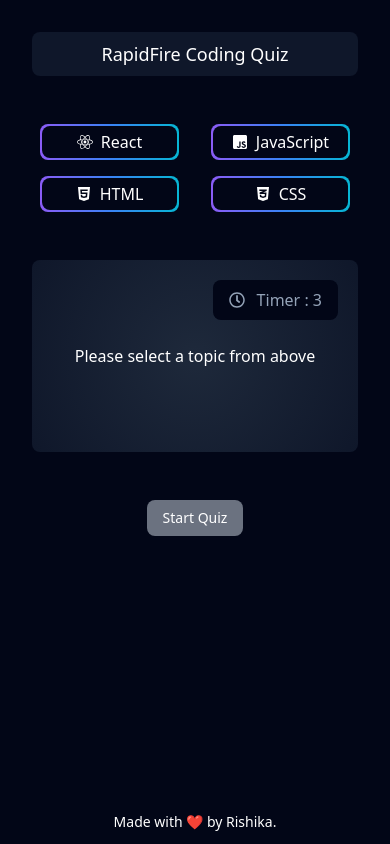
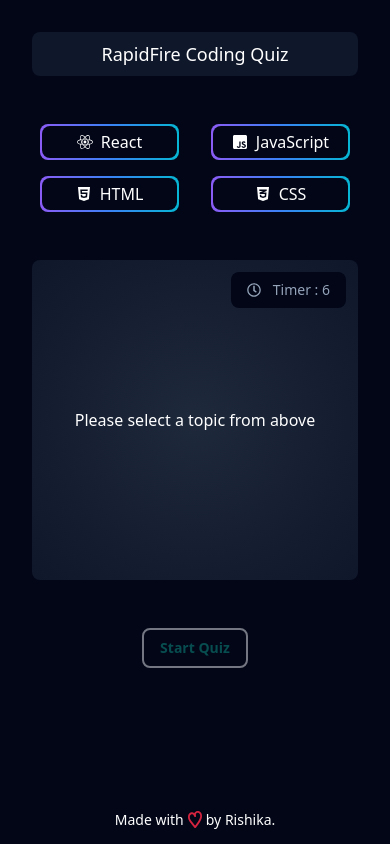
Before and after one commit to rishika06/rapidfire-quiz, a React (Vite) app: page / in a window 390 px wide. Built offline with nearby package versions, Linux system fonts and the light colour scheme.

Commit message:
updated timer, buttons and footer

```diff
--- a/index.html
+++ b/index.html
@@ -2,7 +2,7 @@
 <html lang="en">
   <head>
     <meta charset="UTF-8" />
-    <link rel="icon" type="image/svg+xml" href="/vite.svg" />
+    <link rel="icon" type="image/svg+xml" href="/quiz.png" />
     <meta name="viewport" content="width=device-width, initial-scale=1.0" />
     <title>Rapid Fire Code Quiz</title>
   </head>
--- a/src/App.tsx
+++ b/src/App.tsx
@@ -7,12 +7,10 @@
 import AllQuestions from "./components/AllQuestions";
 import Footer from "./components/Footer";
 
-import { FaArrowDown } from "react-icons/fa";
-
 function App() {
   const [topic, setTopic] = useState("");
 
-  const [timer, setTimer] = useState(3);
+  const [timer, setTimer] = useState(6);
   const [currentQuestion, setCurrentQuestion] = useState(0);
   const [startQuiz, setStartQuiz] = useState(false);
   const [showAllQuestions, setShowAllQuestions] = useState(false);
@@ -30,7 +28,7 @@
             ) {
               setCurrentQuestion(currentQuestion + 1);
 
-              return 3;
+              return 6;
             } else {
               setShowAllQuestions(true);
               return 0;
@@ -38,7 +36,7 @@
           }
           return prev - 1;
         });
-      }, 100);
+      }, 500);
 
       return () => clearInterval(interval);
     }
@@ -53,7 +51,7 @@
     setStartQuiz(false);
     setShowAllQuestions(false);
     setTopic("");
-    setTimer(3);
+    setTimer(6);
   };
 
   const question = selectedTopicData?.questions[currentQuestion];
@@ -63,20 +61,18 @@
       <h1 className="text-center text-lg md:text-xl bg-slate-900 rounded-lg py-2">
         RapidFire Coding Quiz
       </h1>
-
       <div className="grid grid-cols-2 gap-4 mt-12 md:grid-cols-4">
         <TopicOptions setTopic={setTopic} topic={topic} startQuiz={startQuiz} />
       </div>
-
       <div className="relative bg-custom-radial from-slate-800 to-slate-900 rounded-lg mt-12">
         {!showAllQuestions && (
-          <div className="absolute top-2 right-2 bg-slate-950 text-slate-400 px-4 py-2 rounded-lg mt-3 mr-3">
+          <div className="absolute top-0 right-0 bg-slate-950 text-slate-400 px-4 py-2 rounded-lg mt-3 mr-3">
             <Timer timer={timer} />
           </div>
         )}
 
         {/* QUESTION CARD */}
-        <div className="flex justify-center items-center text-white h-48 md:h-72">
+        <div className="flex justify-center items-center text-white h-80 md:h-72">
           {startQuiz ? (
             selectedTopicData?.questions &&
             !showAllQuestions &&
@@ -95,25 +91,20 @@
           {showAllQuestions && (
             <>
               <AllQuestions selectedTopicData={selectedTopicData} />
-              <div className="absolute bottom-4 right-4 transform -translate-x-1/2 mb-2">
-                <FaArrowDown />
-              </div>
             </>
           )}
         </div>
       </div>
-
       {/* BUTTONS */}
-
       <div className="flex justify-center items-center">
         {!startQuiz && (
           <button
-            className={`text-sm md:text-lg py-2 px-4 mt-12 rounded-lg transition-transform transform duration-300
-    ${
-      topic === ""
-        ? "bg-gray-500 cursor-not-allowed"
-        : "bg-custom-radial from-blue-600 via-blue-800 to-indigo-900 hover:bg-sky-950 hover:scale-105 hover:shadow-[0_0_8px_2px_rgba(75,0,130,0.8)] text-white"
-    }`}
+            className={`text-sm md:text-lg font-semibold py-2 px-4 mt-12 rounded-lg transition-transform transform duration-300 border-2 text-teal-600
+                        ${
+                          topic === ""
+                            ? "opacity-50 cursor-not-allowed"
+                            : "bg-slate-950"
+                        }`}
             onClick={startTimer}
             disabled={topic === ""}
           >
@@ -121,12 +112,21 @@
           </button>
         )}
 
+        {startQuiz && !showAllQuestions && (
+          <button
+            className="text-sm md:text-lg py-2 px-4 mt-12 rounded-lg border-2 font-semibold text-red-500"
+            onClick={resetQuiz}
+          >
+            Stop Quiz
+          </button>
+        )}
+
         {showAllQuestions && (
           <button
-            className="text-sm md:text-lg py-2 px-4 mt-12 rounded-lg bg-custom-radial from-cyan-700 via-blue-700 to-indigo-700 text-white hover:shadow-[0_0_8px_2px_rgba(0,255,255,0.5),0_0_8px_2px_rgba(0,0,255,0.5),0_0_8px_2px_rgba(75,0,130,0.5)]  transition-transform transform hover:scale-105 duration-300"
+            className="text-sm md:text-lg py-2 px-4 mt-12 rounded-lg border-2 font-semibold text-sky-500 "
             onClick={resetQuiz}
           >
-            Start Again
+            Reset Quiz
           </button>
         )}
       </div>
--- a/src/components/AllQuestions.tsx
+++ b/src/components/AllQuestions.tsx
@@ -13,7 +13,7 @@
 
 function AllQuestions({ selectedTopicData }: AllQuestionsProps) {
   return (
-    <div className="overflow-y-auto custom-scrollbar h-48 md:h-72">
+    <div className="overflow-y-auto custom-scrollbar h-80 md:h-72">
       {selectedTopicData?.questions?.map((item) => (
         <div key={item.id} className="m-4 p-2 bg-gray-900 rounded-lg text-base">
           <div>{item.question}</div>
--- a/src/components/Footer.tsx
+++ b/src/components/Footer.tsx
@@ -1,13 +1,13 @@
+import heart from "../assets/undraw_heart.svg";
+
 function Footer() {
   return (
-    <footer className="fixed bottom-0 left-0 w-full pb-3 text-white text-sm text-center">
-      <p>
-        Made with{" "}
-        <span role="img" aria-label="heart">
-          ❤️
-        </span>{" "}
+    <footer className="fixed bottom-0 left-0 w-full pb-3 text-white text-sm">
+      <div className="flex justify-center items-center">
+        Made with
+        <img src={heart} alt="heart image" width="14px" className="m-1" />
         by Rishika.
-      </p>
+      </div>
     </footer>
   );
 }
--- a/src/components/QuestionCard.tsx
+++ b/src/components/QuestionCard.tsx
@@ -3,7 +3,7 @@
 }
 
 function QuestionCard({ question }: QuestionCardProps) {
-  return <div className="p-3">{question?.question}</div>;
+  return <div className="m-3 p-3">{question?.question}</div>;
 }
 
 export default QuestionCard;
--- a/src/components/Timer.tsx
+++ b/src/components/Timer.tsx
@@ -2,7 +2,7 @@
 
 function Timer({ timer }: { timer: number }) {
   return (
-    <div className="flex w-30 justify-center items-center">
+    <div className="flex text-sm md:text-base justify-center items-center">
       <FaRegClock className="mr-3" />
       Timer : {timer}
     </div>
--- a/src/components/TopicOptions.tsx
+++ b/src/components/TopicOptions.tsx
@@ -30,7 +30,7 @@
       {topicOptions.map((item) => (
         <button
           className={`relative inline-block  mx-2 p-[2px] rounded-lg bg-gradient-to-r from-violet-500 via-blue-500 to-cyan-500 ${
-            startQuiz ? "cursor-not-allowed" : ""
+            startQuiz ? "cursor-not-allowed opacity-50" : ""
           } `}
           key={item.id}
           onClick={() => setTopic(item.value)}
@@ -38,14 +38,8 @@
         >
           <span
             className={`flex items-center justify-center py-1 rounded-lg
-              ${
-                item.value === topic
-                  ? "bg-slate-800"
-                  : startQuiz
-                  ? "bg-gray-500"
-                  : "bg-slate-950"
-              }
-              ${!startQuiz && "hover:bg-slate-800 transition-all duration-300"}
+              ${item.value === topic ? "bg-slate-600" : "bg-slate-950"}
+              ${!startQuiz && "hover:bg-slate-600 transition-all duration-300"}
             `}
           >
             {topicIcon(item.value)}
```
Also changed, not shown: public/quiz.png (added), src/assets/undraw_heart.svg (added).
